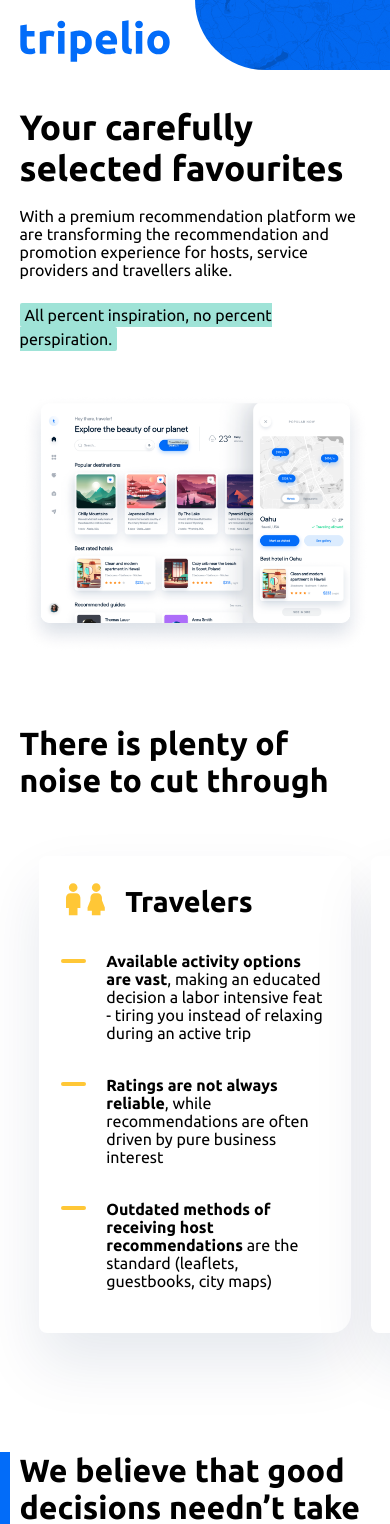
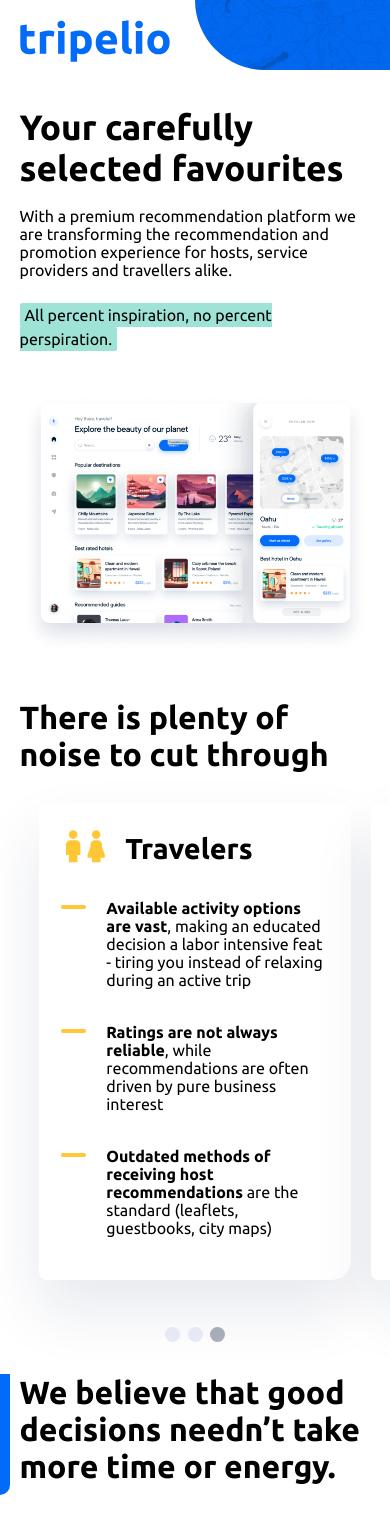
Before and after one commit to pepper-labs/tripel.io, a Next.js app: page / in a window 390 px wide. Shown: the top 1524 px of the page. Built offline with nearby package versions, Linux system fonts and the light colour scheme.

Commit message:
Improve UX by indicating scrollable boxes

```diff
--- a/components/ProductHighlights.tsx
+++ b/components/ProductHighlights.tsx
@@ -1,24 +1,21 @@
 import styles from '../styles/ProductHighlights.module.css';
+import { ReactNode, useEffect, useRef, useState } from 'react';
 
 const cls = (...classNames: string[]) => classNames.join(' ');
 
 export default function ProductHighlights() {
+  const [activePageNumber, setActivePageNumber] = useState(0);
+  const activate = (index: number) => () => setActivePageNumber(index);
   return <>
     <h2 className={styles.titleForMobile}>There is plenty of noise to cut through</h2>
+
     <section className={cls(styles.highlights, 'container')}>
       <div>
         <h2 className={styles.title}>There is plenty of noise to cut through</h2>
 
-        <div className={cls(styles.highlight, styles['highlight--yellow'], styles['highlight--bottom-right-rounded'])}>
-          <div className={styles.highlight__title}>
-            <div className={styles.highlight__title__icon}>
-              <img src="/travelers.svg" alt="Travelers"/>
-            </div>
-
-            <div className={styles.highlight__title__text}>Travelers</div>
-          </div>
-
-          <ul className={styles.highlight__problems}>
+        <Highlight icon="/travelers.svg" title="Travelers"
+                   variants={[styles['highlight--yellow'], styles['highlight--bottom-right-rounded']]}
+                   onIntersect={activate(0)}>
           <li>
             <strong>Available activity options are vast</strong>, making an educated decision a labor intensive feat -
             tiring you instead of relaxing during an active trip
@@ -30,25 +27,16 @@ export default function ProductHighlights() {
           </li>
 
           <li>
-              <strong>Outdated methods of receiving host recommendations</strong> are the standard (leaflets,
-              guestbooks,
+            <strong>Outdated methods of receiving host recommendations</strong> are the standard (leaflets, guestbooks,
             city maps)
           </li>
-          </ul>
-        </div>
+        </Highlight>
       </div>
 
       <div>
-        <div className={cls(styles.highlight, styles['highlight--blue'], styles['highlight--bottom-right-rounded'])}>
-          <div className={styles.highlight__title}>
-            <div className={styles.highlight__title__icon}>
-              <img src="/hosts.svg" alt="Hosts"/>
-            </div>
-
-            <div className={styles.highlight__title__text}>Hosts</div>
-          </div>
-
-          <ul className={styles.highlight__problems}>
+        <Highlight icon="/hosts.svg" title="Hosts"
+                   variants={[styles['highlight--blue'], styles['highlight--bottom-right-rounded']]}
+                   onIntersect={activate(1)}>
           <li>
             <strong>Curating and managing a solid recommendation portfolio</strong> requires a lot of time and effort
           </li>
@@ -60,19 +48,11 @@ export default function ProductHighlights() {
           <li>
             <strong>Little control over guest satisfaction</strong> when they use 3rd party sites for activity booking
           </li>
-          </ul>
-        </div>
+        </Highlight>
 
-        <div className={cls(styles.highlight, styles['highlight--purple'], styles['highlight--top-right-rounded'])}>
-          <div className={styles.highlight__title}>
-            <div className={styles.highlight__title__icon}>
-              <img src="/providers.svg" alt="Providers"/>
-            </div>
-
-            <div className={styles.highlight__title__text}>Providers</div>
-          </div>
-
-          <ul className={styles.highlight__problems}>
+        <Highlight icon="/providers.svg" title="Providers"
+                   variants={[styles['highlight--purple'], styles['highlight--top-right-rounded']]}
+                   onIntersect={activate(2)}>
           <li>
             <strong>Setting up and maintaining bilateral partner agreements</strong> or an affiliate network is
             cumbersome
@@ -87,9 +67,60 @@ export default function ProductHighlights() {
             <strong>It is often difficult to stand out in the noise</strong> as a starting company, or one with less
             resources
           </li>
-          </ul>
-        </div>
+        </Highlight>
       </div>
     </section>
+
+    <div className={styles.carouselIndicator}>
+      {makeIndicators(3, activePageNumber)}
+    </div>
   </>;
 }
+
+const makeIndicators = (length: number, activeIndicatorIndex: number) => new Array(length)
+  .fill(null)
+  .map((value, index) => {
+    if (index === activeIndicatorIndex) {
+      return <span key={index} className={styles.active}/>;
+    }
+    return <span key={index}/>;
+  });
+
+const HIGHLIGHT_INTERSECTION_MARGIN_THRESHOLD = '-20%';
+
+function Highlight(props: HighlightProps) {
+  const ref = useRef(null);
+  useEffect(() => {
+    const observer = new IntersectionObserver(notifyAll(props.onIntersect), {
+      rootMargin: HIGHLIGHT_INTERSECTION_MARGIN_THRESHOLD
+    });
+
+    if (ref.current) {
+      observer.observe(ref.current);
+    }
+
+    return () => observer.disconnect();
+  }, [ref.current]);
+
+  return <div ref={ref} className={cls(styles.highlight, ...(props.variants))}>
+    <div className={styles.highlight__title}>
+      <div className={styles.highlight__title__icon}>
+        <img src={props.icon} alt={props.title}/>
+      </div>
+
+      <div className={styles.highlight__title__text}>{props.title}</div>
+    </div>
+
+    <ul className={styles.highlight__problems}>
+      {props.children}
+    </ul>
+  </div>;
+}
+
+const notifyAll = (onIntersect: () => any) => entries => entries.forEach(elem => {
+  if (elem.isIntersecting) {
+    onIntersect();
+  }
+});
+
+type HighlightProps = { icon: string, title: string, children: ReactNode, variants: string[], onIntersect: () => any };
--- a/styles/Footer.module.css
+++ b/styles/Footer.module.css
@@ -3,6 +3,12 @@
   border-top-right-radius: 10vw;
   padding: 5vh;
   color: #fff;
+}
+
+@media (max-width: 700px) {
+  .footer {
+    padding: 5vh 5%;
+  }
 }
 
 .footer h4 {
--- a/styles/ProductHighlights.module.css
+++ b/styles/ProductHighlights.module.css
@@ -82,6 +82,7 @@
   display: none;
   font-size: 2em;
   padding: 0 5%;
+  margin: 0;
 }
 
 @media (max-width: 700px) {
@@ -202,3 +203,28 @@
   font-weight: bold;
   font-size: 1.8em;
 }
+
+.carouselIndicator {
+  display: none;
+  width: 60px;
+  margin: -40px auto 0;
+  justify-content: space-between;
+}
+
+.carouselIndicator span {
+  display: inline-block;
+  width: 15px;
+  height: 15px;
+  border-radius: 50%;
+  background-color: #EBEDF9;
+}
+
+.carouselIndicator span.active {
+  background-color: #AAB1BB;
+}
+
+@media (max-width: 700px) {
+  .carouselIndicator {
+    display: flex;
+  }
+}
```
Lines whose indentation alone changed are shown as unchanged.
